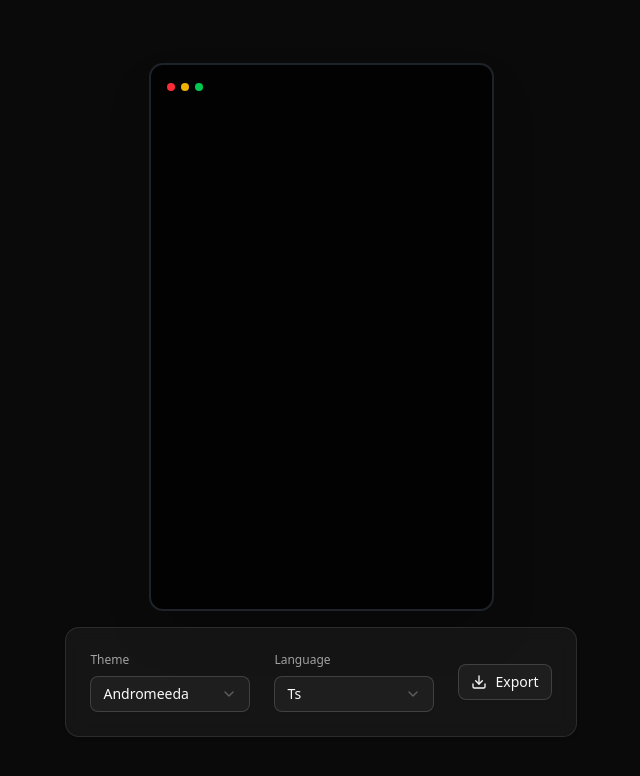
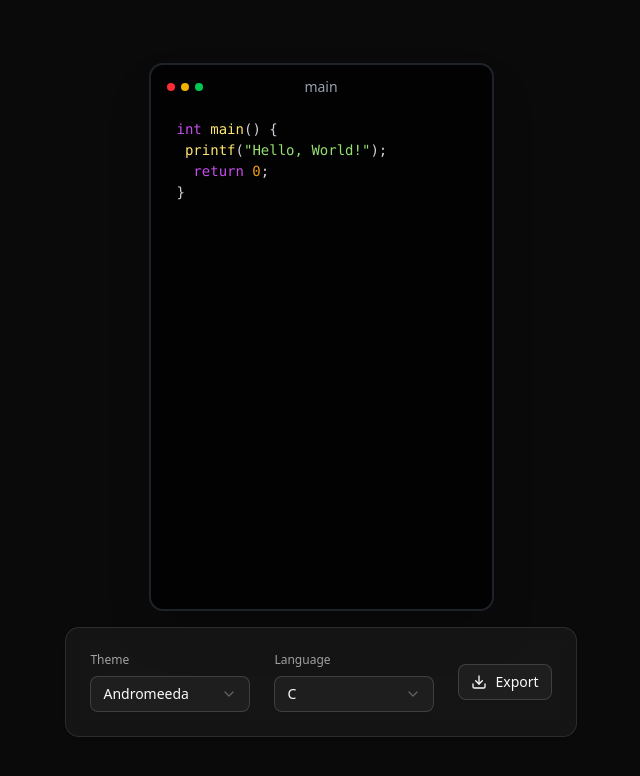
Before and after one commit to echozyr2001/code-snippets, a Next.js app: page / in a window 1280 px wide. Shown: the top 776 px of the page, without its empty margins (319-959 px from the left). Built offline with nearby package versions, Linux system fonts and the light colour scheme.

Commit message:
fix: Default snippets

```diff
--- a/app/store.ts
+++ b/app/store.ts
@@ -12,9 +12,9 @@ interface StoreState {
 const useStore = create(
   persist<StoreState>(
     () => ({
-      code: "",
-      lang: "ts",
-      title: "",
+      code: 'int main() {\n printf("Hello, World!");\n  return 0;\n}',
+      lang: "c",
+      title: "main",
       theme: "andromeeda",
     }),
     {
```
